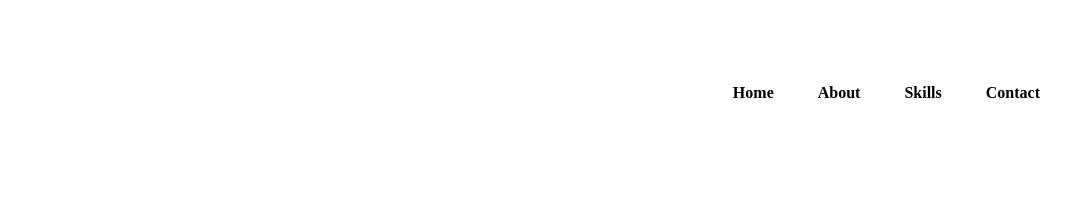
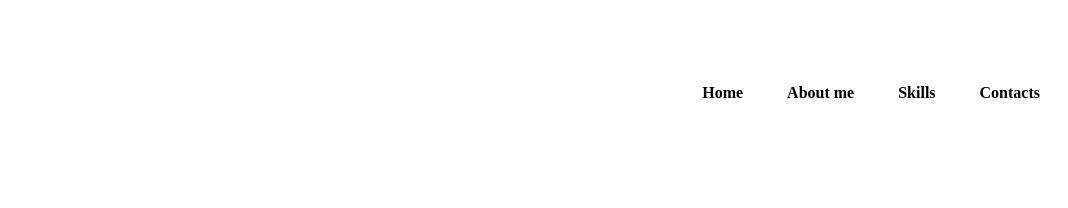
Before and after one commit to SafnaRashid/portfolio, a plain HTML site: page index.html in a window 1280 px wide. Shown: the top 208 px of the page, 212-1280 px from the left. Drawn offline with nearby package versions, Linux system fonts and the light colour scheme; a web font is replaced by a local one.

Commit message:
portfolio v3

```diff
--- a/index.html
+++ b/index.html
@@ -39,9 +39,9 @@
             <!-- Links -->
             <ul>
                 <li class="list-items"><a href="#home" class="list">Home</a></li>
-                <li class="list-items"><a href="#about" class="list">About</a></li>
+                <li class="list-items"><a href="#about" class="list">About me</a></li>
                 <li class="list-items"><a href="#skill" class="list">Skills</a></li>
-                <li class="list-items"><a href="#contact" class="list">Contact</a></li>
+                <li class="list-items"><a href="#contact" class="list">Contacts</a></li>
             </ul>
         </nav>
         <!-- Home -->
```
